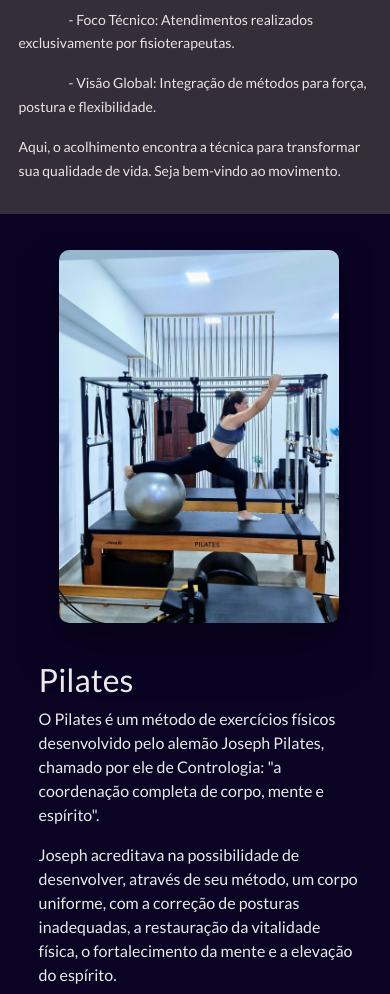
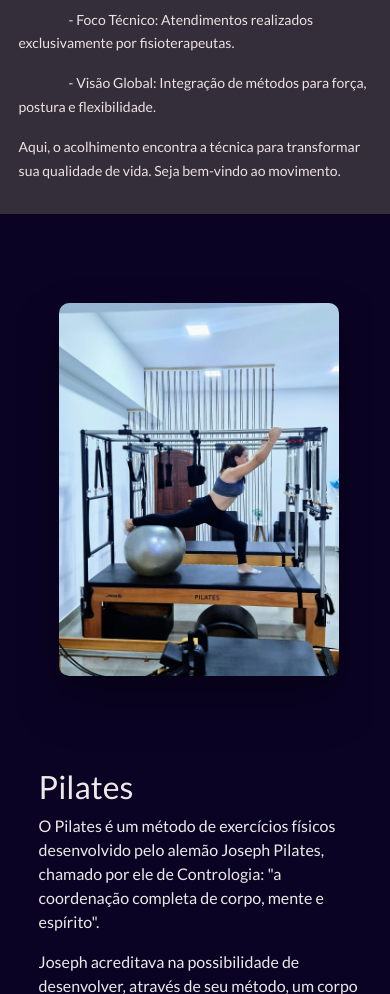
Before and after one commit to luizclaudio2025/Site-phisiolife, a PHP site: page /index.html in a window 390 px wide. Shown: the part 1486-2480 px from the top of the page. Run offline with PHP 8.4, Linux system fonts and the light colour scheme; some libraries are stand-ins or nearby versions.

Commit message:
first commit

```diff
--- a/public/css/style.css
+++ b/public/css/style.css
@@ -788,6 +788,13 @@ header h2 {
     min-height: 500px;
   }
 
+  .carousel-item .col-sm-4,
+  .carousel-item .col-sm-8 {
+    max-width: 100%;
+    flex: 0 0 100%;
+    min-height: 500px;
+  }
+
   .carousel-item {
     padding-left: 20px;
     padding-right: 12px;
```
